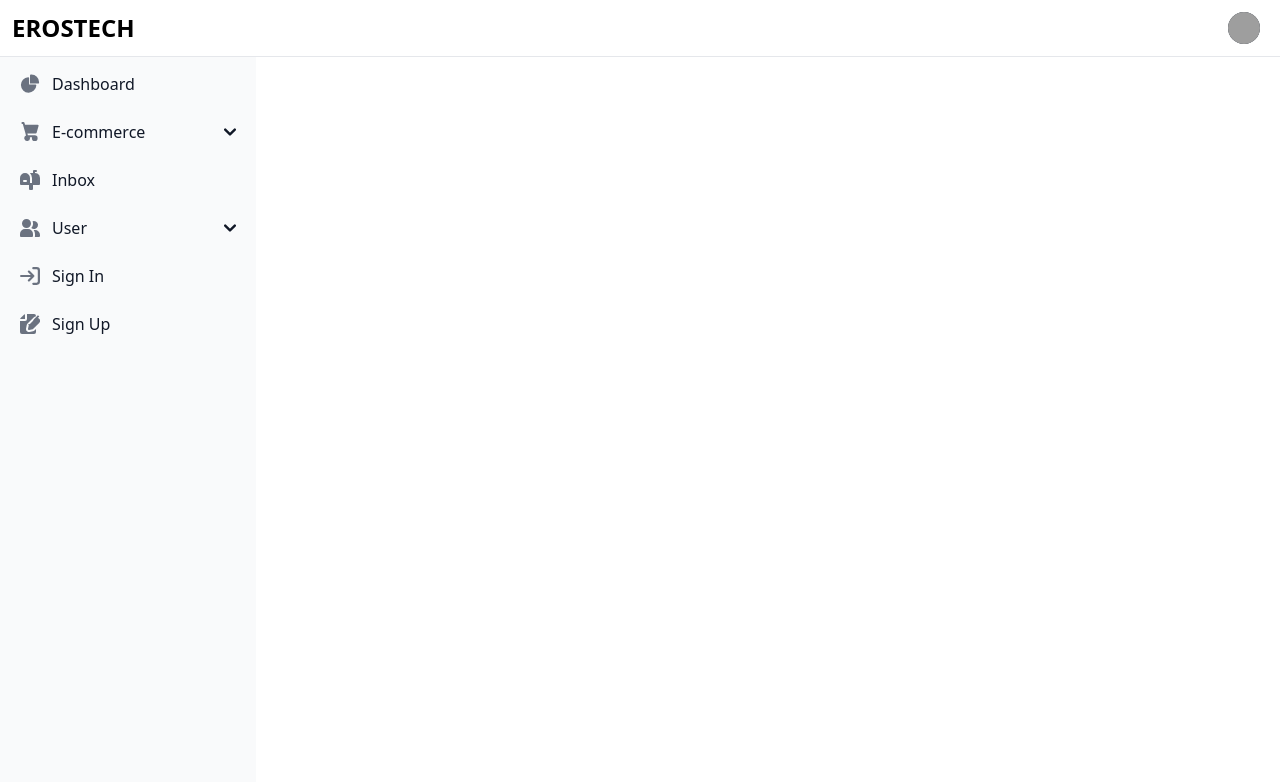
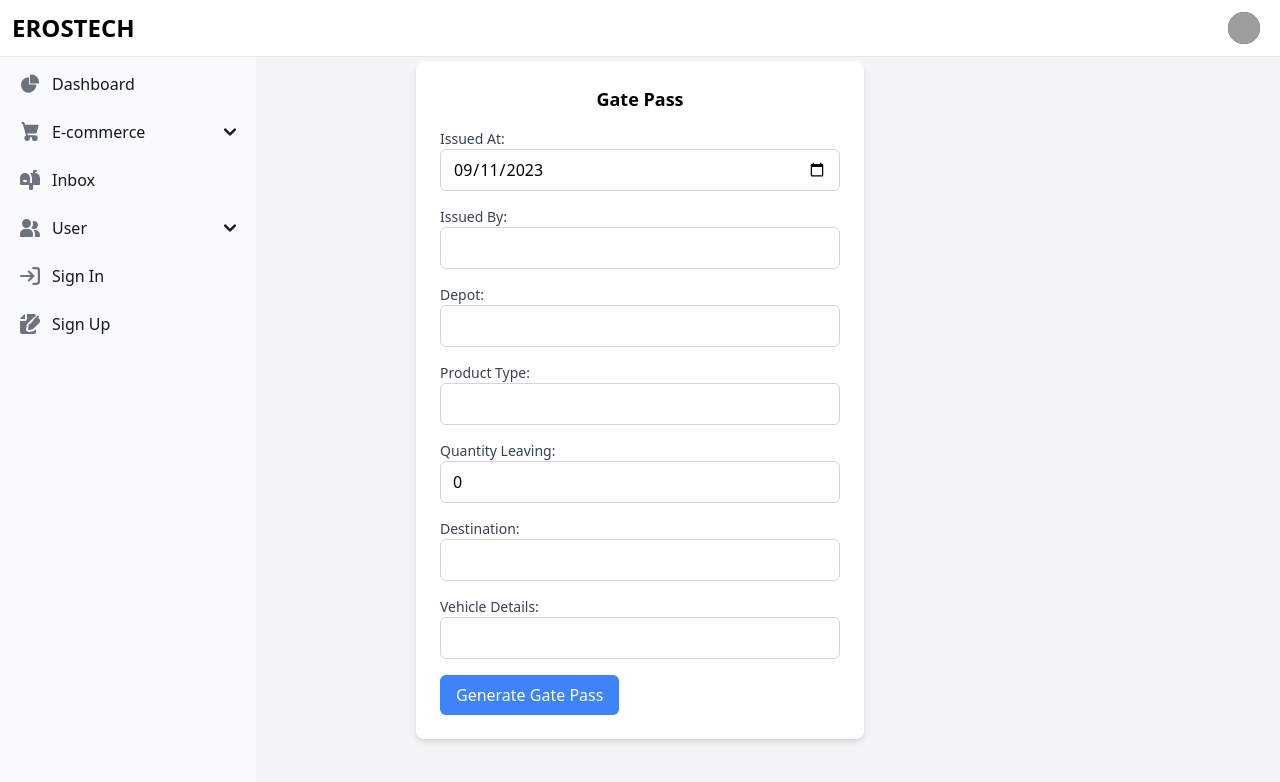
Before and after one commit to Bsquiat1/erostech-accounting-app, a React (Vite) app: page /gatepass in a window 1280 px wide. Shown: the top 782 px of the page. Built offline with nearby package versions, Linux system fonts and the light colour scheme; no server answers; grey boxes are pictures that could not be loaded.

Commit message:
authentication

```diff
--- a/src/components/Gatepass.jsx
+++ b/src/components/Gatepass.jsx
@@ -1,9 +1,164 @@
-import React from 'react'
+import React, { useState, useEffect } from 'react';
+import axios from 'axios';
 
-const Gatepass = () => {
+const GatePassForm = () => {
+  const [selectedDepot, setSelectedDepot] = useState('');
+  const [product_type, setProduct_type] = useState('');
+  const [quantity_leaving, setQuantity_leaving] = useState(0);
+  const [destination, setDestination] = useState('');
+  const [vehicle_details, setVehicle_details] = useState('');
+  const [error, setError] = useState(null);
+  const [successMessage, setSuccessMessage] = useState('');
+  const [user_id, setUser_id] = useState('');
+  const [issued_at, setIssuedAt] = useState('');
+  const [issued_by, setIssuedBy] = useState('');
+  const [warning, setWarning] = useState(null);
+
+  const handleSubmit = (e) => {
+    e.preventDefault();
+
+    axios.post('/gatepasses', {
+      issued_at: new Date(),
+      issued_by,
+      depot: selectedDepot,
+      product_type,
+      quantity_leaving: parseInt(quantity_leaving), // Ensure it's a number
+      destination,
+      vehicle_details,
+      user_id,
+    })
+    .then(response => {
+      setSuccessMessage('Gate pass created successfully!');
+      setError(null);
+      // Reset form fields if needed
+      setSelectedDepot('');
+      setProduct_type('');
+      setQuantity_leaving(0);
+      setDestination('');
+      setVehicle_details('');
+      setUser_id('');
+      setIssuedAt('');
+      setIssuedBy('');
+    })
+    .catch(error => {
+      setError('Failed to create gate pass. Please check your inputs.');
+      setSuccessMessage('');
+      console.error('Error creating gate pass:', error);
+    });
+  };
+
+  const getCurrentDate = () => {
+    const now = new Date();
+    const year = now.getFullYear();
+    const month = (now.getMonth() + 1).toString().padStart(2, '0');
+    const day = now.getDate().toString().padStart(2, '0');
+    return `${year}-${month}-${day}`;
+  };
+
+  useEffect(() => {
+    setIssuedAt(getCurrentDate());
+  }, []);
+
+  useEffect(() => {
+    axios.get('/member_details')
+      .then(response => {
+        const currentUser = response.data;
+        if (currentUser) {
+          setIssuedBy(currentUser.name);
+          setUser_id(currentUser.id);
+        }
+      })
+      .catch(error => {
+        console.error('Error fetching current user:', error);
+      });
+  }, []);
+
   return (
-    <div>Gatepass</div>
-  )
-}
+    <div className="flex justify-center items-center h-screen bg-gray-100">
+      <div className="max-w-md w-full p-6 bg-white rounded-lg shadow-md">
+        <h2 className="text-lg font-semibold mb-4 text-center">Gate Pass</h2>
+        {successMessage && <p className="text-green-600 mb-4">{successMessage}</p>}
+        {warning && (
+        <div className="bg-red-200 text-red-800 p-2 mb-4 rounded-lg">
+          {warning}
+        </div>
+      )}
+        <form onSubmit={handleSubmit}>
+          <div className="mb-4">
+            <label className="block text-sm font-medium text-gray-700">Issued At:</label>
+            <input
+              type="date"
+              value={issued_at}
+              onChange={(e) => setIssuedAt(e.target.value)}
+              className="border border-gray-300 rounded-md py-2 px-3 w-full focus:outline-none focus:border-blue-500"
+            />
+          </div>
+          <div className="mb-4">
+            <label className="block text-sm font-medium text-gray-700">Issued By:</label>
+            <input
+              type="text"
+              value={issued_by}
+              onChange={(e) => setIssuedBy(e.target.value)}
+              className="border border-gray-300 rounded-md py-2 px-3 w-full focus:outline-none focus:border-blue-500"
+            />
+          </div>
+          <input type="hidden" value={user_id} />
+          <div className="mb-4">
+            <label className="block text-sm font-medium text-gray-700">Depot:</label>
+            <input
+              type="text"
+              value={selectedDepot}
+              onChange={(e) => setSelectedDepot(e.target.value)}
+              className="border border-gray-300 rounded-md py-2 px-3 w-full focus:outline-none focus:border-blue-500"
+            />
+          </div>
+          <div className="mb-4">
+            <label className="block text-sm font-medium text-gray-700">Product Type:</label>
+            <input
+              type="text"
+              value={product_type}
+              onChange={(e) => setProduct_type(e.target.value)}
+              className="border border-gray-300 rounded-md py-2 px-3 w-full focus:outline-none focus:border-blue-500"
+            />
+          </div>
+          <div className="mb-4">
+            <label className="block text-sm font-medium text-gray-700">Quantity Leaving:</label>
+            <input
+              type="number"
+              value={quantity_leaving}
+              onChange={(e) => setQuantity_leaving(e.target.value)}
+              className="border border-gray-300 rounded-md py-2 px-3 w-full focus:outline-none focus:border-blue-500"
+            />
+          </div>
+          <div className="mb-4">
+            <label className="block text-sm font-medium text-gray-700">Destination:</label>
+            <input
+              type="text"
+              value={destination}
+              onChange={(e) => setDestination(e.target.value)}
+              className="border border-gray-300 rounded-md py-2 px-3 w-full focus:outline-none focus:border-blue-500"
+            />
+          </div>
+          <div className="mb-4">
+            <label className="block text-sm font-medium text-gray-700">Vehicle Details:</label>
+            <input
+              type="text"
+              value={vehicle_details}
+              onChange={(e) => setVehicle_details(e.target.value)}
+              className="border border-gray-300 rounded-md py-2 px-3 w-full focus:outline-none focus:border-blue-500"
+            />
+          </div>
+          <button
+            type="submit"
+            className="bg-blue-500 text-white rounded-md py-2 px-4 hover:bg-blue-600 focus:outline-none focus:bg-blue-600"
+          >
+            Generate Gate Pass
+          </button>
+        </form>
+        {error && <p className="text-red-600 mt-4">{error}</p>}
+      </div>
+    </div>
+  );
+};
 
-export default Gatepass
+export default GatePassForm;
--- a/src/components/authentication/Login.jsx
+++ b/src/components/authentication/Login.jsx
@@ -5,27 +5,34 @@ import { useNavigate } from 'react-router-dom';
 const Login = () => {
   const [email, setEmail] = useState('');
   const [password, setPassword] = useState('');
-  const [errorMessage, setErrorMessage] = useState('');
+  const [error, setError] = useState('');
   const navigate = useNavigate();
 
   const handleSubmit = async (e) => {
     e.preventDefault();
 
     try {
-
-      const response = await axios.post('/users/sign_up', {
-        email,
-        password,
+      const response = await axios.post('/users/sign_in', {
+        user: {
+          email: email,
+          password: password,
+        },
       });
 
+      // const { token } = response.data; // Assuming the token is returned in the response
 
-      console.log('Login successful. Response:', response.data);
+      // // Store token in localStorage
+      // localStorage.setItem('accessToken', token);
 
+
+      console.log('Login successful!', response.data);
+      // localStorage.setItem('token', response.data.token)
+      setWarning('User not authaurized');
 
       navigate('/dashboard');
     } catch (error) {
-      console.error('Login error:', error);
-      setErrorMessage('Login failed. Please check your email and password.');
+      console.error('Login error:', error.response.data);
+      setError('Login failed. Please check your email and password.');
     }
   };
 
@@ -33,11 +40,7 @@ const Login = () => {
     <div className="flex items-center justify-center min-h-screen bg-gray-100">
       <div className="p-6 max-w-md w-full bg-white shadow-lg rounded-lg">
         <h2 className="text-2xl font-semibold mb-4">Login</h2>
-        {errorMessage && (
-          <div className="mb-4 text-red-500">
-            Error: {errorMessage}
-          </div>
-        )}
+        {error && <div className="mb-4 text-red-500">{error}</div>}
         <form onSubmit={handleSubmit}>
           <div className="mb-4">
             <label htmlFor="email" className="block font-medium mb-1">
--- a/src/components/sales/PaymentReceived.jsx
+++ b/src/components/sales/PaymentReceived.jsx
@@ -100,7 +100,7 @@ const handleInvoiceClick = (invoice) => {
     total: row.total,
   }));
 
-  dispatch(setRows(formattedRows)); // Dispatch formatted rows
+  dispatch(setRows(formattedRows));
 
 
   setSelectedInvoiceId(invoice.id);
--- a/src/components/sales/SalesInvoice.jsx
+++ b/src/components/sales/SalesInvoice.jsx
@@ -158,14 +158,19 @@ const SalesInvoice = () => {
             Thank you very much for doing business with us.
           </div>
           <div className="flex items-end justify-end space-x-3">
-            <button className="px-4 py-2 text-sm text-green-600 bg-green-100">Print</button>
+            <button className="px-4 py-2 text-sm text-green-600 bg-green-100 hover:bg-green-300">Print</button>
             <button
             onClick={handleSaveButtonClick}
             className="px-2 py-1 bg-gray-200 hover:bg-gray-400"
           >
             Save as PDF
           </button>
-            <Link to="/load-authority"><button className="px-4 py-2 text-sm text-red-600 bg-red-100">Cancel</button></Link>
+            <Link to="/load-authority"><button className="px-4 py-2 text-sm text-red-600 bg-red-100 hover:bg-red-300">Cancel</button></Link>
+            <Link to="/gatepass">
+            <button className="px-4 py-2 text-sm text-blue-600 bg-blue-100 hover:bg-blue-300">
+              Next: Gatepass
+            </button>
+          </Link>
           </div>
         </div>
       </div>
--- a/src/index.css
+++ b/src/index.css
@@ -3,21 +3,18 @@
 @tailwind utilities;
 
 
-/* Add these styles to your existing CSS file or component */
+
 .sales-invoice {
-    width: 210mm; /* A4 width */
-    height: 297mm; /* A4 height */
+    width: 210mm;
+    height: 297mm;
     padding: 20mm;
-    margin: 0 auto; /* Center content horizontally */
-    background-color: #fff; /* White background color */
-    box-shadow: 0 0 10px rgba(0, 0, 0, 0.1); /* Shadow for the A4 paper */
+    margin: 0 auto;
+    background-color: #fff;
+    box-shadow: 0 0 10px rgba(0, 0, 0, 0.1);
   }
 
   .invoice-content {
-    /* Add styles for the content inside the A4 paper here */
-    /* Example styles below */
+
     font-family: Arial, sans-serif;
 
   }
-
-  /* Additional styling for buttons, tables, etc. goes here */
--- a/vite.config.js
+++ b/vite.config.js
@@ -16,6 +16,7 @@ export default defineConfig({
       '/proforma_invoices': 'http://localhost:3000',
       '/mainlines': 'http://localhost:3000',
       '/proforma_invoice_rows': 'http://localhost:3000',
+      '/gatepasses': 'http://localhost:3000',
 
 
 
```
Also changed, not shown: src/components/navigation/Navbar.jsx (+50 -18 lines), src/components/navigation/Sidebar.jsx (+5 -5 lines), src/components/sales/LoadAuthority.jsx (+42 -19 lines).
